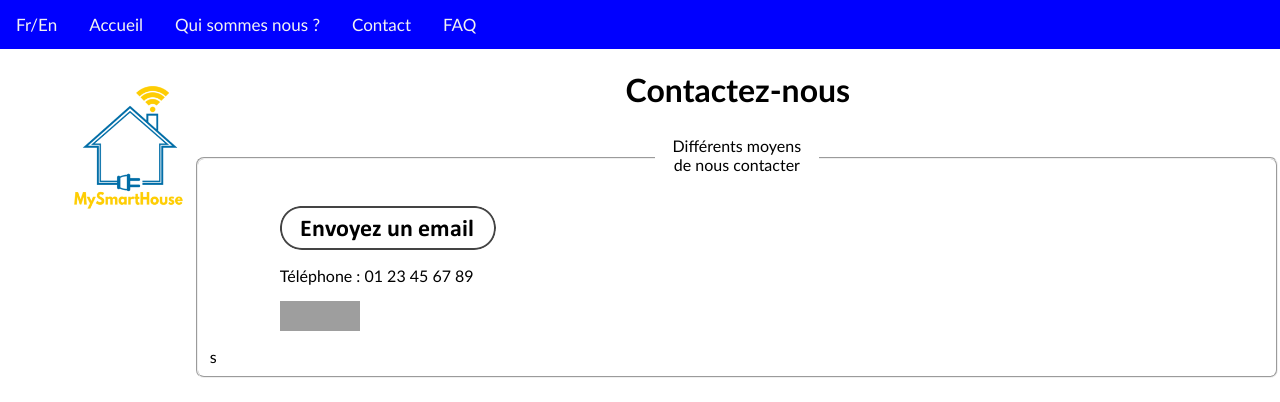
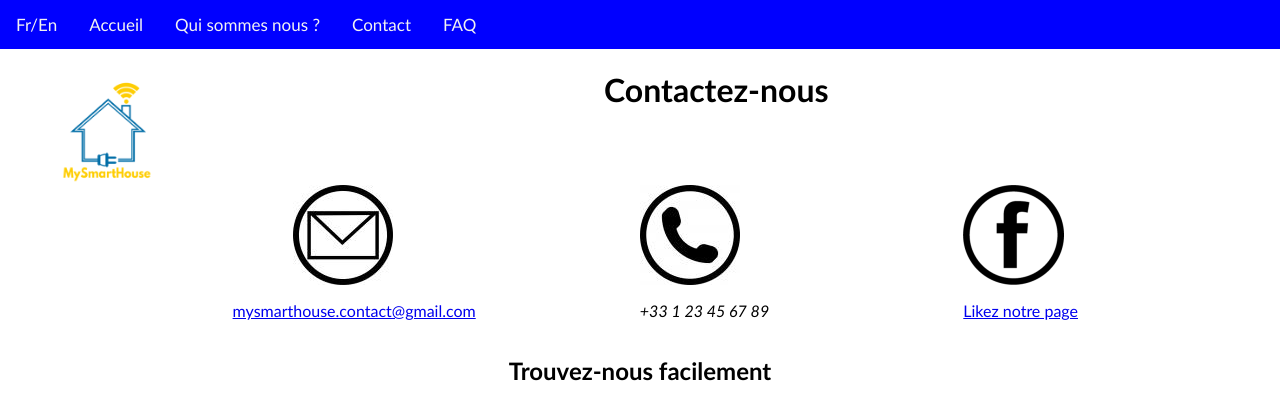
Before and after one commit to lucasglx/Site-Internet, a PHP site: page /Contact.html in a window 1280 px wide. Shown: the top 402 px of the page. Before the commit the page ends 378 px from the top, so only its background shows below. Run offline with PHP 8.4, Linux system fonts and the light colour scheme; grey boxes are pictures that could not be loaded.

Commit message:
Add files via upload
Page contact modifié

```diff
--- a/Site Internet/Contact.html
+++ b/Site Internet/Contact.html
@@ -21,27 +21,24 @@
         <div class="contacteznous">
             <p><img src= "logomysmarthousepetit.png" class="logoentreprisecontact" alt="Logo entreprise"  /></p>
 
-            <h1>Contactez-nous</h1>
+            <h1 style="align-text:center">Contactez-nous</h1><br><br>
         </div>
-        <div>
-            <fieldset>
 
-                <legend>Différents moyens de nous contacter</legend>
+                <div class="work">
+                <p><a href="mailto:mysmarthouse.contact@gmail.com" class="logoemail" target="_blank"><img src="email.jpg" alt="Email"></p>mysmarthouse.contact@gmail.com</p></a>
+                <p>
+                </div>
+                <div class="work">
+                <p><img src="tel.jpg" class="logotelephone" alt="telephone"/></p>
+                <p><I>+33 1 23 45 67 89</I></p>
+                </div>
+                <div class="work">
+                <p><a href="https://www.facebook.com/My-Smart-House-1021275438007096/?fref=ts" class="logofacebook" target="_blank"><img src="facebook.png" alt="Facebook" ></p>
+                <p>Likez notre page</p></a>
+               </div>
+               <h2 style="text-align:center;">Trouvez-nous facilement</h2>
+            <iframe src="https://www.google.com/maps/embed?pb=!1m18!1m12!1m3!1d656.6883495279876!2d2.280302766448461!3d48.82476644102272!2m3!1f0!2f0!3f0!3m2!1i1024!2i768!4f13.1!3m3!1m2!1s0x0%3A0xe0d3eb2ad501cb27!2sISEP!5e0!3m2!1sfr!2sfr!4v1494930808024" width="600" height="450" frameborder="0" style="border:0" allowfullscreen></iframe>
 
-                <p>
-                        <a href="mailto:mysmarthouse.contact@gmail.com" class="emailbutton" target="_blank"><img src="button.png" alt="Email" align="middle"></a>
-                </p>
-
-                <p>     Téléphone :
-                        <span id="clickToShow">01 23 45 67 89</span>
-                </p>
-
-                <p>
-                        <a href="https://www.facebook.com/My-Smart-House-1021275438007096/?fref=ts" class="button" target="_blank"><img src="img/36cd9861734e0c2a7b39cf1468842845_facebook-logo-facebook-logo-for-website-clipart_864-311.jpeg" alt="Facebook" style="width:80px;height:30px;"></a>
-                </p>s
-
-                </fieldset>
-        </div>
 
     </body>
 </html>
--- a/Site Internet/main.css
+++ b/Site Internet/main.css
@@ -56,7 +56,7 @@ fieldset {
     max-width: 150px;
     max-height: 150px;
     margin-right: 10px;
-    margin-top: 0px;
+
 }
 .bienvenue {
     text-align: center;
@@ -65,10 +65,9 @@ fieldset {
 .logoentreprisecontact {
     float: left;
     vertical-align:middle;
-    max-width: 150px;
-    max-height: 150px;
-    margin-right: 10px;
-    margin-top: 0px;
+    max-width: 120px;
+    max-height: 120px;
+
 }
 
 .contacteznous {
@@ -137,7 +136,7 @@ figure {
 }
 
 p {
-margin-left: 70px;
+margin-left: 60px;
 margin-right: 30px;
 }
 
@@ -148,3 +147,15 @@ margin-right: 30px;
   max-width: 40px;
   max-height: 40px;
   }
+
+
+.work {
+  vertical-align:top;
+  display:inline-block;
+  margin-right: 20px;
+  margin-left: 80px;
+}
+
+iframe {
+text-align: center;
+}
```
Also changed, not shown: Site Internet/email.jpg (added), Site Internet/facebook.png (added), Site Internet/tel.jpg (added).
